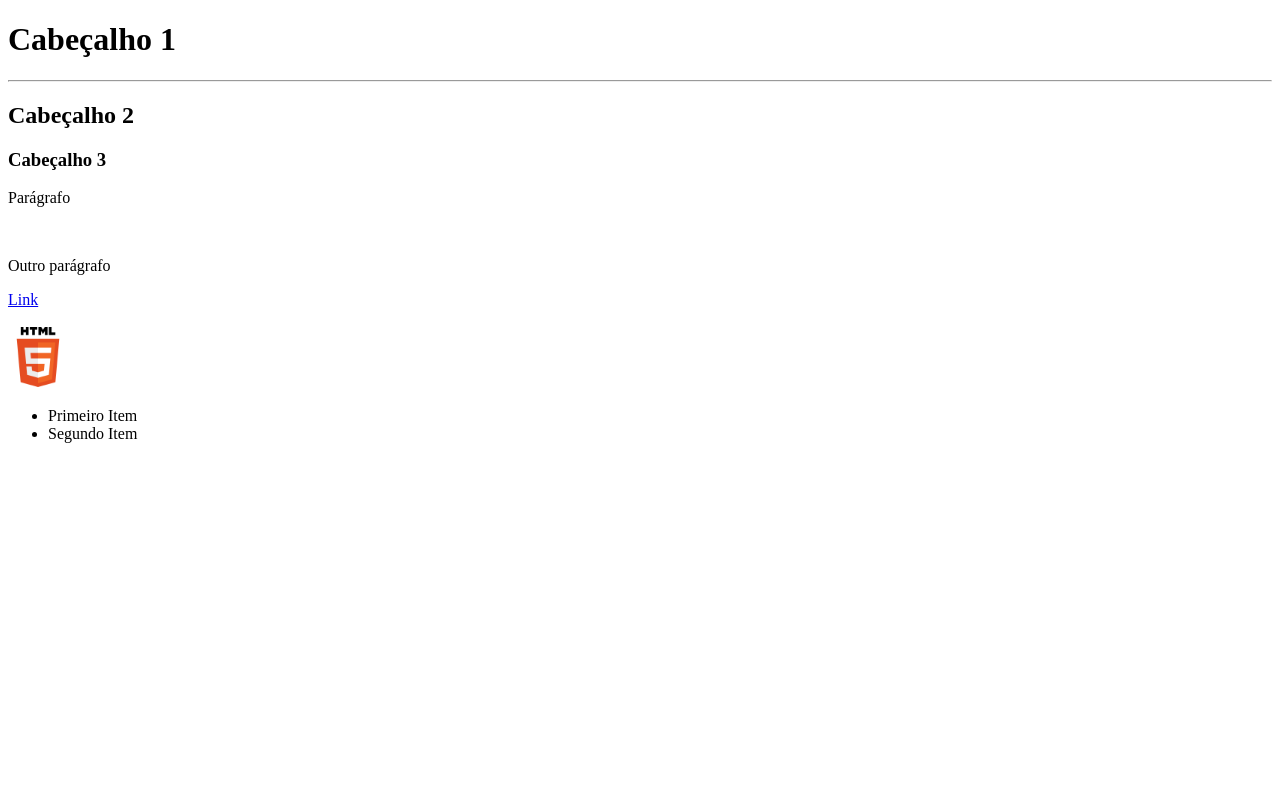
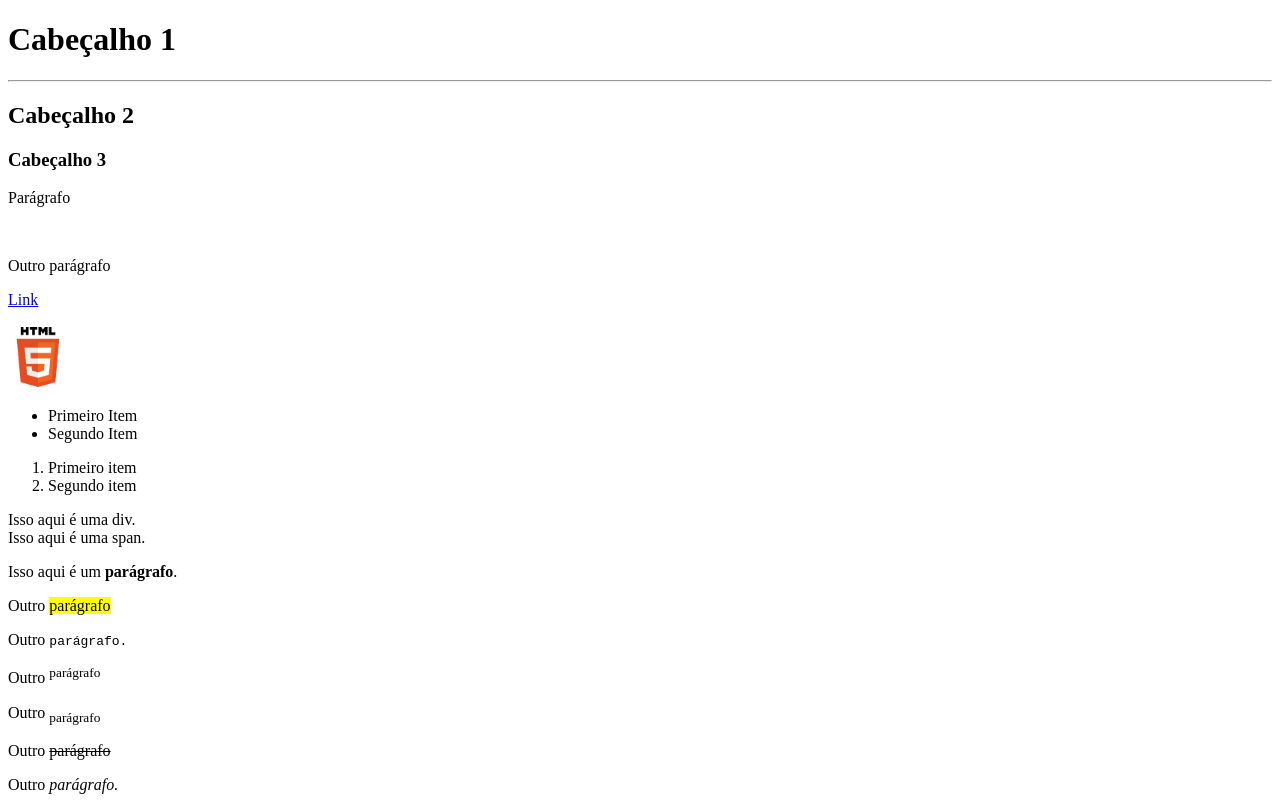
Before and after one commit to abrakkkkk/Front-end-em-React, a plain HTML site: page HTML/index.html in a window 1280 px wide. Drawn offline with Linux system fonts and the light colour scheme.

Commit message:
Adicionando mais coisas no index.

```diff
--- a/HTML/index.html
+++ b/HTML/index.html
@@ -1,5 +1,6 @@
 <!DOCTYPE html>
 <html lang="pt-br">
+
 <head>
   <meta charset="UTF-8" />
   <meta name="viewport" content="width=device-width, initial-scale=1.0" />
@@ -17,9 +18,7 @@
   <br />
   <p>Outro parágrafo</p>
 
-    <a href="https://www.youtube.com/watch?v=dQw4w9WgXcQ" target="_blank"
-      >Link</a
-    >
+  <a href="https://www.youtube.com/watch?v=dQw4w9WgXcQ" target="_blank">Link</a>
   <br /><br />
 
   <img src="./images/HTML5.png" alt="Logo HTML" width="60px" />
@@ -29,5 +28,27 @@
     <li>Primeiro Item</li>
     <li>Segundo Item</li>
   </ul>
+
+  <!-- Listas numeradas -->
+  <ol>
+    <li>Primeiro item</li>
+    <li>Segundo item</li>
+  </ol>
+
+  <!-- Div: block -->
+  <div>Isso aqui é uma div.</div>
+  <!-- Span: inline -->
+  <span>Isso aqui é uma span.</span>
+  <!-- (Checar DevTools para ver a diferença entre ambos.) -->
+
+  <!-- Tags de Formatação de Texto -->
+  <p>Isso aqui é um <strong>parágrafo</strong>.</p>
+  <p>Outro <mark>parágrafo<mark></p>
+  <p>Outro <code>parágrafo.</code></p>
+  <p>Outro <sup>parágrafo</sup></p>
+  <p>Outro <sub>parágrafo</sub></p>
+  <p>Outro <s>parágrafo</s></p>
+  <p>Outro <em>parágrafo.<em></p>
 </body>
+
 </html>
```
Lines whose indentation alone changed are shown as unchanged.
